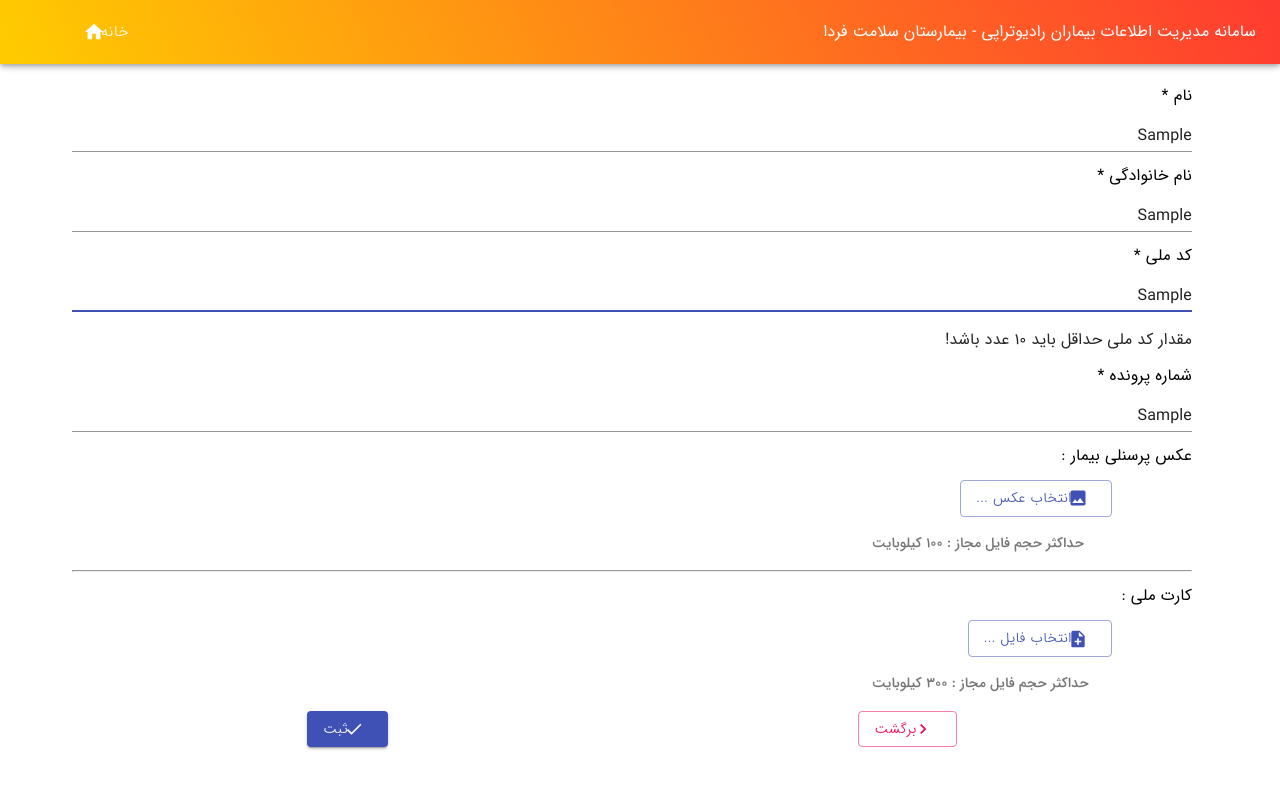
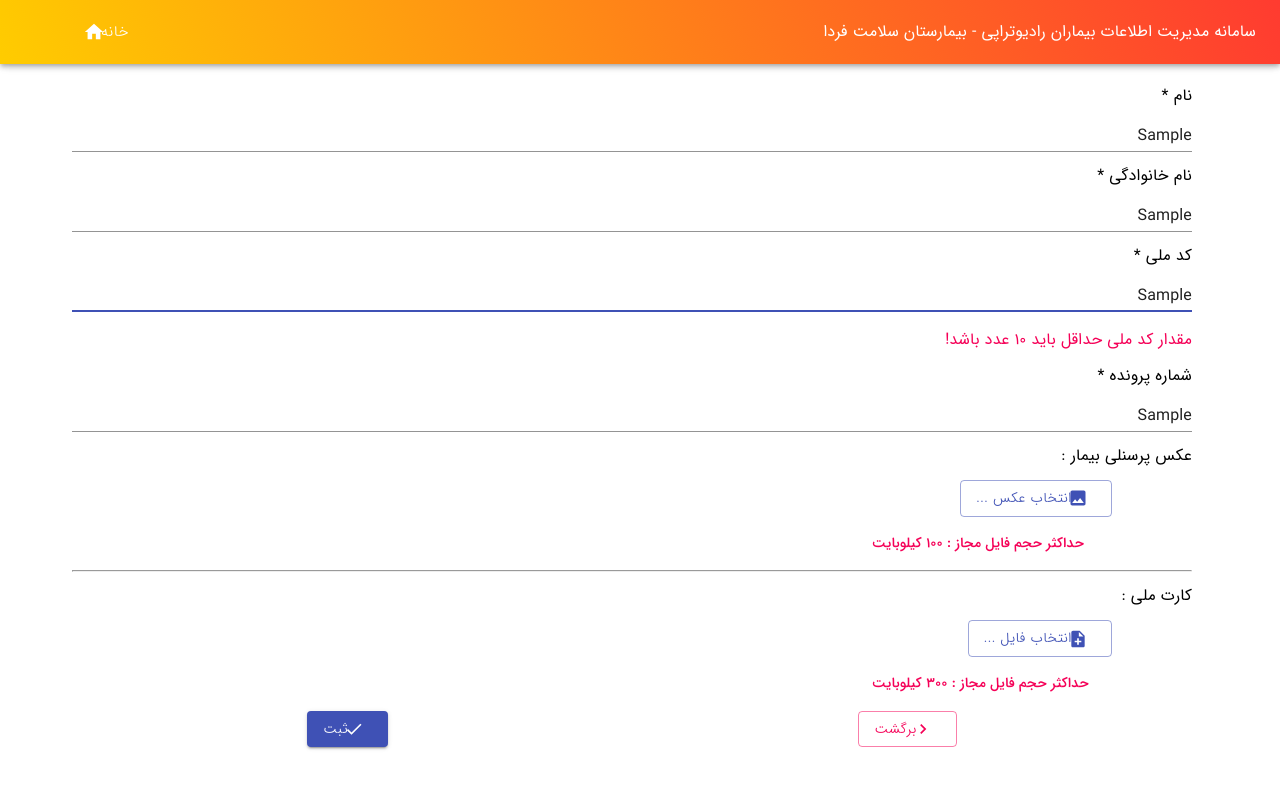
Before and after one commit to xdadev37/Saman-Tabesh-Patient-Automation, a React (Create React App) app: page /addNewPatient in a window 1280 px wide. Both pictures are taken after typing "Sample", "Sample", "Sample", "Sample" into the empty fields and a click on the button "ثبت". Shown: the top 788 px of the page. Built offline with nearby package versions, Linux system fonts and the light colour scheme; what jss-rtl would draw is missing.

Commit message:
errors Bolded v1.8

```diff
--- a/src/Pages/AddPatientPage/AddFormDescenders/nameFields.tsx
+++ b/src/Pages/AddPatientPage/AddFormDescenders/nameFields.tsx
@@ -42,7 +42,7 @@ const NameFields: FC = () => {
             }}
           />
           {errors[data.id] && (
-            <Typography>{errors[data.id].message}</Typography>
+            <Typography color="secondary">{errors[data.id].message}</Typography>
           )}
         </Fragment>
       ))}
--- a/src/Pages/AddPatientPage/AddFormDescenders/numericFields.tsx
+++ b/src/Pages/AddPatientPage/AddFormDescenders/numericFields.tsx
@@ -1,4 +1,4 @@
-import { FC, Fragment, KeyboardEvent, useState } from "react";
+import { FC, Fragment, KeyboardEvent } from "react";
 import { InputLabel, Input, Typography } from "@material-ui/core";
 import { useFormContext } from "react-hook-form";
 import { useAppDispatch } from "../../../Redux/hook";
@@ -7,15 +7,18 @@ import {
   setFileNumber,
 } from "../../../Redux/Slicer/patientInfoSlice";
 
-const NumericFields: FC = () => {
+interface IProps {
+  checkNIdAl: boolean;
+  setCheckNIdAl: (arg: boolean) => void;
+}
+
+const NumericFields: FC<IProps> = ({ checkNIdAl, setCheckNIdAl }) => {
   const dispatch = useAppDispatch();
   const numberType = (event: KeyboardEvent) => {
     if (event.which < 47 || event.which > 58) {
       event.preventDefault();
     }
   };
-
-  const [checkNIdAl, setCheckNIdAl] = useState(false);
 
   const {
     register,
@@ -88,9 +91,13 @@ const NumericFields: FC = () => {
           checkNationalIdAl(watch("NationalId"));
         }}
       />
-      {checkNIdAl && <Typography>الگوی کد ملی وارد شده نادرست است!</Typography>}
+      {checkNIdAl && (
+        <Typography color="secondary">
+          الگوی کد ملی وارد شده نادرست است!
+        </Typography>
+      )}
       {errors.NationalId && (
-        <Typography>{errors.NationalId.message}</Typography>
+        <Typography color="secondary">{errors.NationalId.message}</Typography>
       )}
 
       {/* FileNumber */}
@@ -110,7 +117,7 @@ const NumericFields: FC = () => {
         }}
       />
       {errors.FileNumber && (
-        <Typography>{errors.FileNumber.message}</Typography>
+        <Typography color="secondary">{errors.FileNumber.message}</Typography>
       )}
     </Fragment>
   );
--- a/src/Pages/AddPatientPage/AddFormDescenders/requiredFilesFields.tsx
+++ b/src/Pages/AddPatientPage/AddFormDescenders/requiredFilesFields.tsx
@@ -22,7 +22,7 @@ const RequiredFilesFields: FC<IFiles> = ({ setAvatar, setNationalIdDoc }) => {
   switch (pdfStatus) {
     case true:
       pdfStatusElement = (
-        <Typography>
+        <Typography color="secondary">
           حجم پی دی اف آپلود شده باید کمتر از 300 کیلوبایت باشد!
         </Typography>
       );
@@ -36,7 +36,7 @@ const RequiredFilesFields: FC<IFiles> = ({ setAvatar, setNationalIdDoc }) => {
   switch (avatarStatus) {
     case true:
       avatarStatusElement = (
-        <Typography>
+        <Typography color="secondary">
           حجم پی دی اف آپلود شده باید کمتر از 100 کیلوبایت باشد!
         </Typography>
       );
@@ -91,7 +91,7 @@ const RequiredFilesFields: FC<IFiles> = ({ setAvatar, setNationalIdDoc }) => {
         />
         {avatarStatusElement}
         <FormHelperText>
-          <Typography variant="subtitle2" component="span">
+          <Typography variant="subtitle2" component="span" color="secondary">
             حداکثر حجم فایل مجاز : 100 کیلوبایت
           </Typography>
         </FormHelperText>
@@ -143,7 +143,7 @@ const RequiredFilesFields: FC<IFiles> = ({ setAvatar, setNationalIdDoc }) => {
         />
         {pdfStatusElement}
         <FormHelperText>
-          <Typography variant="subtitle2" component="span">
+          <Typography variant="subtitle2" component="span" color="secondary">
             حداکثر حجم فایل مجاز : 300 کیلوبایت
           </Typography>
         </FormHelperText>
--- a/src/Pages/AddPatientPage/AddPatientPage.tsx
+++ b/src/Pages/AddPatientPage/AddPatientPage.tsx
@@ -35,8 +35,10 @@ const AddPatientPage: FC = () => {
   const [nationalIdDoc, setNationalIdDoc] = useState("");
   const dispatch = useAppDispatch();
   let history = useHistory();
+  const [checkNIdAl, setCheckNIdAl] = useState(false);
 
   const submit = async () => {
+    if (checkNIdAl === false) {
       const axiosPromise = new Promise((sent, rejected) => {
         axios
           .post("http://localhost:3002/requiredForm", {
@@ -72,6 +74,7 @@ const AddPatientPage: FC = () => {
       });
 
       await axiosPromise;
+    }
   };
 
   return (
@@ -81,7 +84,10 @@ const AddPatientPage: FC = () => {
           {/* Names */}
           <NameFields />
           {/* NumericFields */}
-          <NumericFields />
+          <NumericFields
+            checkNIdAl={checkNIdAl}
+            setCheckNIdAl={setCheckNIdAl}
+          />
           {/* requiredFilesFields */}
           <RequiredFilesFields
             setAvatar={setAvatar}
--- a/src/Pages/patientActions/newAction/AddFilesForm/filesFields.tsx
+++ b/src/Pages/patientActions/newAction/AddFilesForm/filesFields.tsx
@@ -16,7 +16,9 @@ const FilesFields: FC<IProps> = ({ id, title, func }) => {
     case true:
       messageElement = (
         <Fragment>
-          <Typography>حجم پی دی اف باید کمتر از 300 کیلوبایت باشد!</Typography>
+          <Typography color="secondary">
+            حجم پی دی اف باید کمتر از 300 کیلوبایت باشد!
+          </Typography>
           <Cancel color="error" />
         </Fragment>
       );
```
Lines whose indentation alone changed are shown as unchanged.
